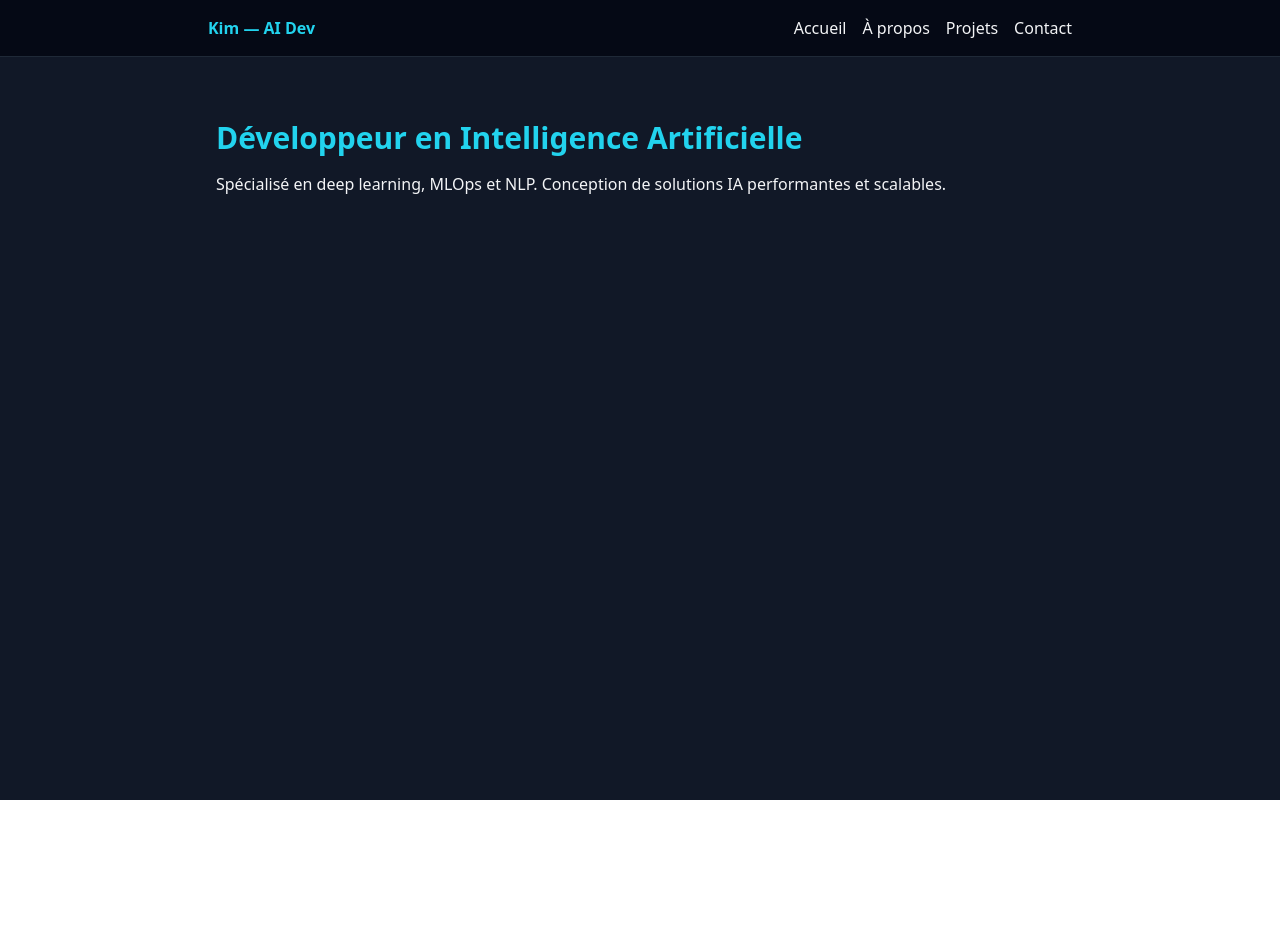
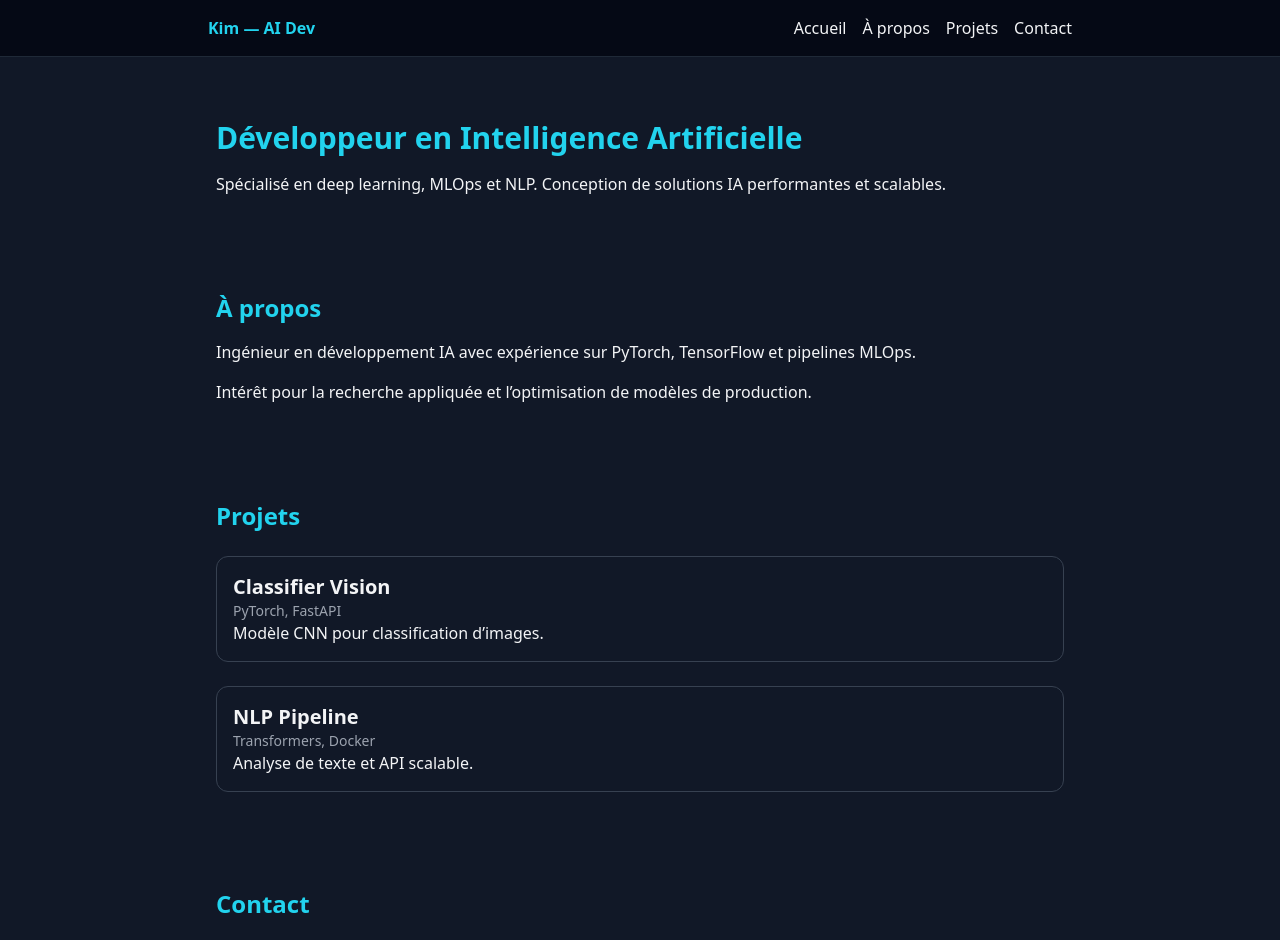
Before and after one commit to SuperKiment/portfolio-ia, a Next.js app in the folder portfolio/: page / in a window 1280 px wide. Shown: the top 940 px of the page. Before the commit the page ends 800 px from the top, so only its background shows below. Built offline with nearby package versions, Linux system fonts and the light colour scheme.

Commit message:
section architecture

```diff
--- a/portfolio/app/about/page.js
+++ /dev/null
@@ -1,13 +0,0 @@
-import Layout from '../components/Layout'
-
-export default function About() {
-  return (
-    <Layout>
-      <section className="pt-24 space-y-4">
-        <h2 className="text-2xl font-semibold text-cyan-400">À propos</h2>
-        <p>Ingénieur en développement IA avec expérience sur PyTorch, TensorFlow et pipelines MLOps.</p>
-        <p>Intérêt pour la recherche appliquée et l’optimisation de modèles de production.</p>
-      </section>
-    </Layout>
-  )
-}
--- /dev/null
+++ b/portfolio/app/components/AboutSection.js
@@ -0,0 +1,9 @@
+export default function About() {
+  return (
+    <section className="pt-24 space-y-4">
+      <h2 className="text-2xl font-semibold text-cyan-400">À propos</h2>
+      <p>Ingénieur en développement IA avec expérience sur PyTorch, TensorFlow et pipelines MLOps.</p>
+      <p>Intérêt pour la recherche appliquée et l’optimisation de modèles de production.</p>
+    </section>
+  )
+}
--- /dev/null
+++ b/portfolio/app/components/ContactSection.js
@@ -0,0 +1,9 @@
+export default function Contact() {
+  return (
+    <section className="pt-24 space-y-4">
+      <h2 className="text-2xl font-semibold text-cyan-400">Contact</h2>
+      <p>Disponible pour collaborations ou missions freelance.</p>
+      <p>📧 <a href="mailto:contact@kim.dev" className="text-cyan-400">contact@kim.dev</a></p>
+    </section>
+  )
+}
--- /dev/null
+++ b/portfolio/app/components/HomeSection.js
@@ -0,0 +1,8 @@
+export default function Home() {
+  return (
+    <section className="pt-24">
+      <h2 className="text-3xl font-bold mb-4 text-cyan-400">Développeur en Intelligence Artificielle</h2>
+      <p>Spécialisé en deep learning, MLOps et NLP. Conception de solutions IA performantes et scalables.</p>
+    </section>
+  )
+}
--- /dev/null
+++ b/portfolio/app/components/ProjectsSection.js
@@ -0,0 +1,21 @@
+const projects = [
+  { title: 'Classifier Vision', stack: 'PyTorch, FastAPI', desc: 'Modèle CNN pour classification d’images.' },
+  { title: 'NLP Pipeline', stack: 'Transformers, Docker', desc: 'Analyse de texte et API scalable.' },
+]
+
+export default function Projects() {
+  return (
+    <section className="pt-24 space-y-6">
+      <h2 className="text-2xl font-semibold text-cyan-400">Projets</h2>
+      <div className="grid gap-6">
+        {projects.map((p, i) => (
+          <div key={i} className="border border-gray-700 p-4 rounded-xl hover:border-cyan-400 transition">
+            <h3 className="text-xl font-bold">{p.title}</h3>
+            <p className="text-sm text-gray-400">{p.stack}</p>
+            <p>{p.desc}</p>
+          </div>
+        ))}
+      </div>
+    </section>
+  )
+}
--- a/portfolio/app/contact/page.js
+++ /dev/null
@@ -1,13 +0,0 @@
-import Layout from '../components/Layout'
-
-export default function Contact() {
-  return (
-    <Layout>
-      <section className="pt-24 space-y-4">
-        <h2 className="text-2xl font-semibold text-cyan-400">Contact</h2>
-        <p>Disponible pour collaborations ou missions freelance.</p>
-        <p>📧 <a href="mailto:contact@kim.dev" className="text-cyan-400">contact@kim.dev</a></p>
-      </section>
-    </Layout>
-  )
-}
--- a/portfolio/app/page.js
+++ b/portfolio/app/page.js
@@ -1,12 +1,16 @@
 import Layout from './components/Layout'
+import AboutSection from './components/AboutSection'
+import ProjectsSection from './components/ProjectsSection'
+import ContactSection from './components/ContactSection'
+import HomeSection from './components/HomeSection'
 
 export default function Home() {
   return (
     <Layout>
-      <section className="pt-24">
-        <h2 className="text-3xl font-bold mb-4 text-cyan-400">Développeur en Intelligence Artificielle</h2>
-        <p>Spécialisé en deep learning, MLOps et NLP. Conception de solutions IA performantes et scalables.</p>
-      </section>
+      <HomeSection />
+      <AboutSection />
+      <ProjectsSection />
+      <ContactSection />
     </Layout>
   )
 }
--- a/portfolio/app/projects/page.js
+++ /dev/null
@@ -1,25 +0,0 @@
-import Layout from '../components/Layout'
-
-const projects = [
-  { title: 'Classifier Vision', stack: 'PyTorch, FastAPI', desc: 'Modèle CNN pour classification d’images.' },
-  { title: 'NLP Pipeline', stack: 'Transformers, Docker', desc: 'Analyse de texte et API scalable.' },
-]
-
-export default function Projects() {
-  return (
-    <Layout>
-      <section className="pt-24 space-y-6">
-        <h2 className="text-2xl font-semibold text-cyan-400">Projets</h2>
-        <div className="grid gap-6">
-          {projects.map((p, i) => (
-            <div key={i} className="border border-gray-700 p-4 rounded-xl hover:border-cyan-400 transition">
-              <h3 className="text-xl font-bold">{p.title}</h3>
-              <p className="text-sm text-gray-400">{p.stack}</p>
-              <p>{p.desc}</p>
-            </div>
-          ))}
-        </div>
-      </section>
-    </Layout>
-  )
-}
```
